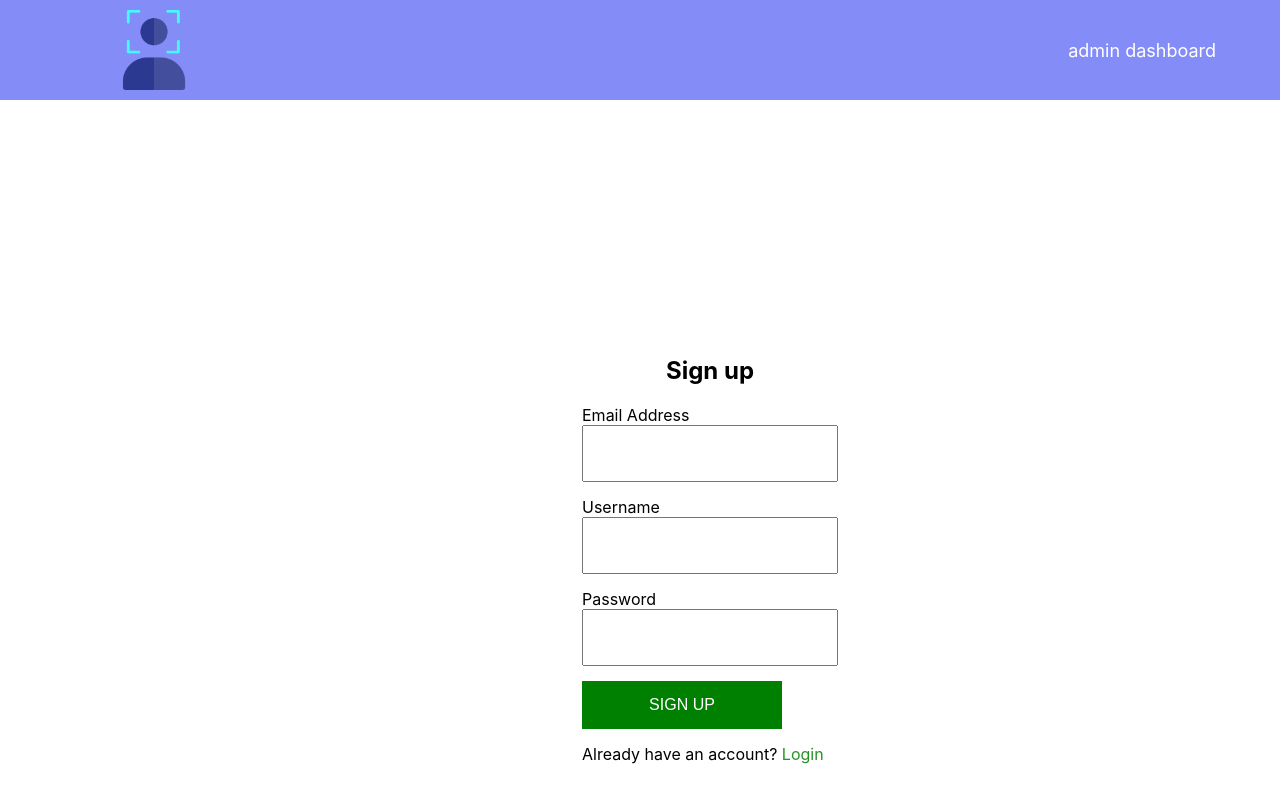
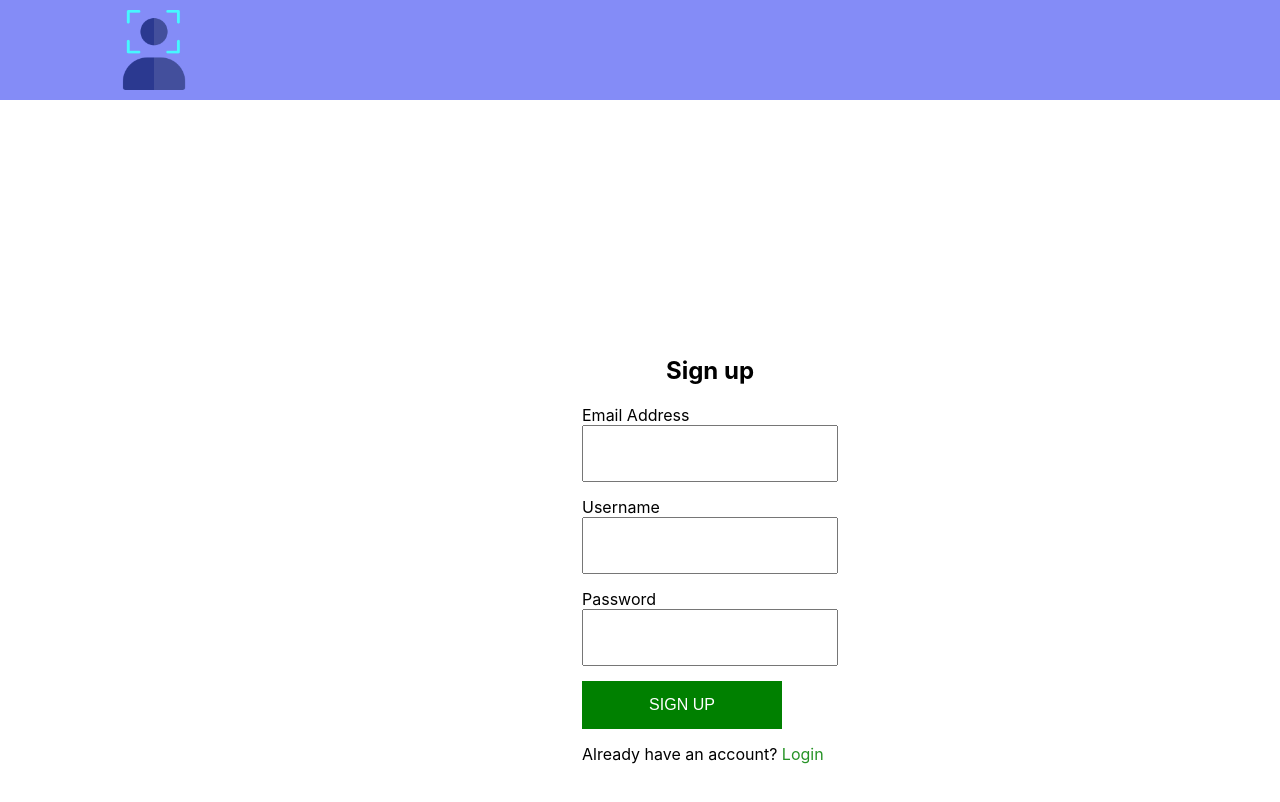
Before and after one commit to bim121/front-burlamask, a React (Create React App) app: page / in a window 1280 px wide. Shown: the top 802 px of the page. Built offline with nearby package versions, Linux system fonts and the light colour scheme.

Commit message:
role add

```diff
--- a/src/Header/Header.js
+++ b/src/Header/Header.js
@@ -13,7 +13,7 @@ const Header = ({changedPhotos, setChangedPhotos, duplicateChangedPhotos, isMain
               </div>
               <div className={style.links}>
                   {isMainPage ? <Search changedPhotos={changedPhotos} setChangedPhotos={setChangedPhotos} duplicateChangedPhotos={duplicateChangedPhotos} user={user}/> : null}
-                  <a>admin dashboard</a>
+                  {role === 'Admin' ?<NavLink to = '/dashboard'>admin dashboard</NavLink>:null}
               </div>
             </div>
         </div>
```
